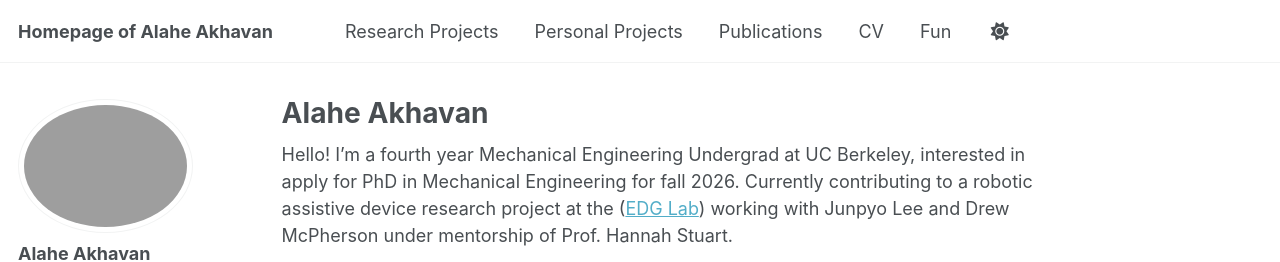
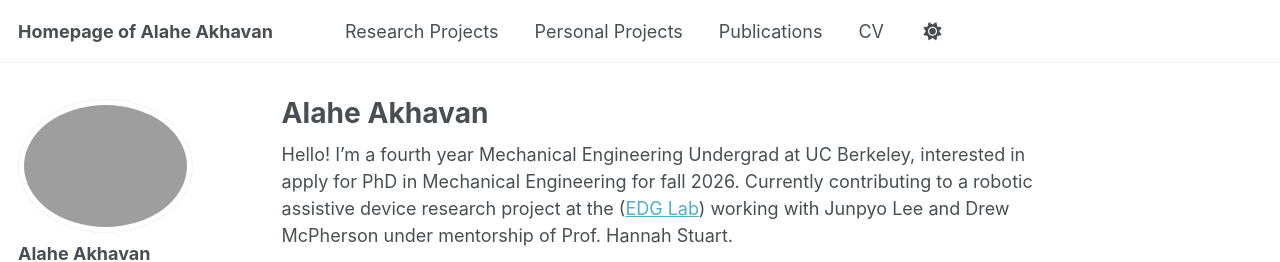
Before and after one commit to Akhavana/akhavana.github.io, a Jekyll site: the page built from _pages/about.md, in a window 1280 px wide. Shown: the top 262 px of the page. Built offline with Jekyll 4.4.1, drawn with Linux system fonts in a browser that asks for light colours; a script that is not in the unit is left out.

Commit message:
Update navigation.yml

```diff
--- a/_data/navigation.yml
+++ b/_data/navigation.yml
@@ -16,5 +16,3 @@ main:
     url: /publications/
   - title: "CV"
     url: /cv.pdf
-  - title: "Fun"
-    url: /fun/
```
